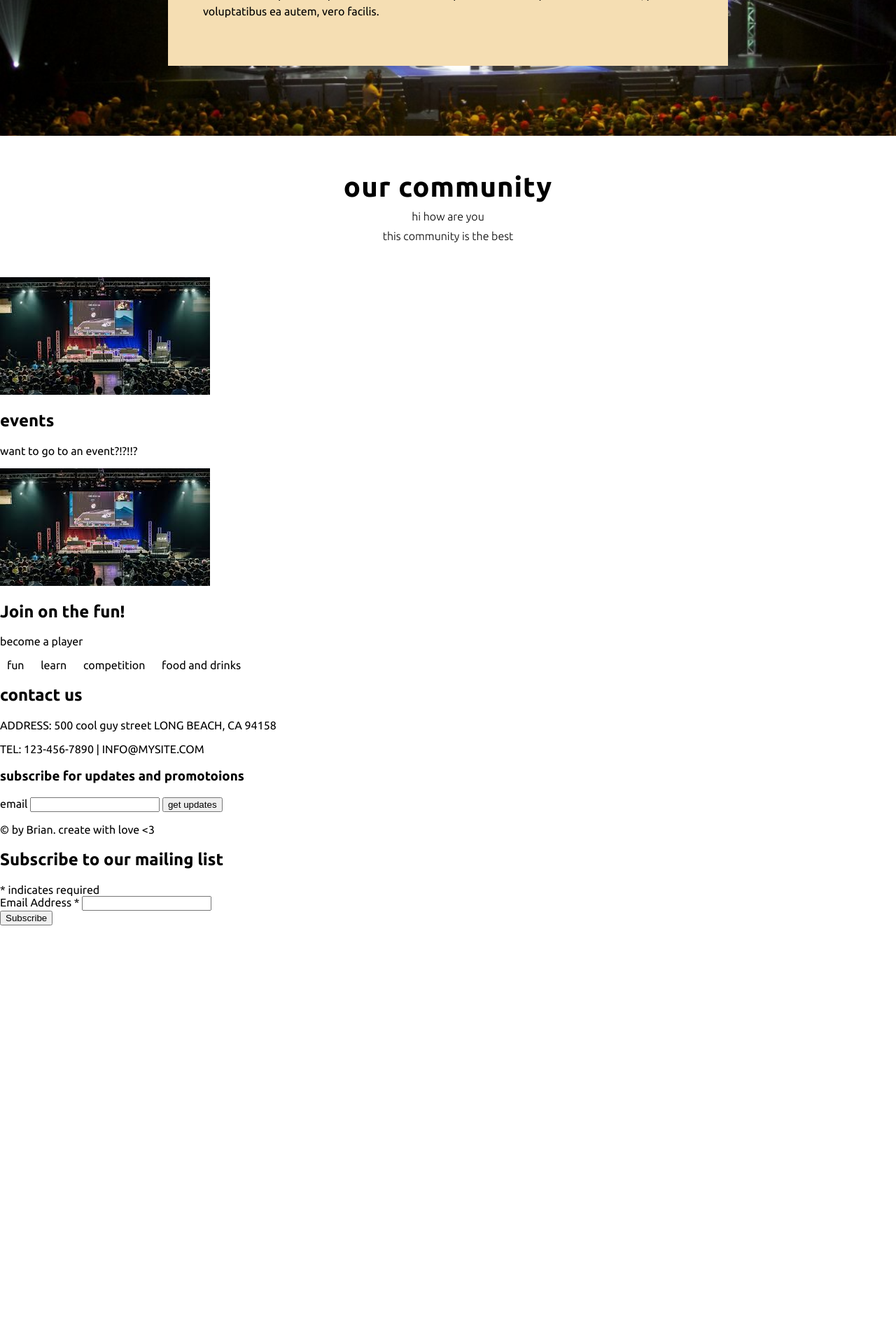
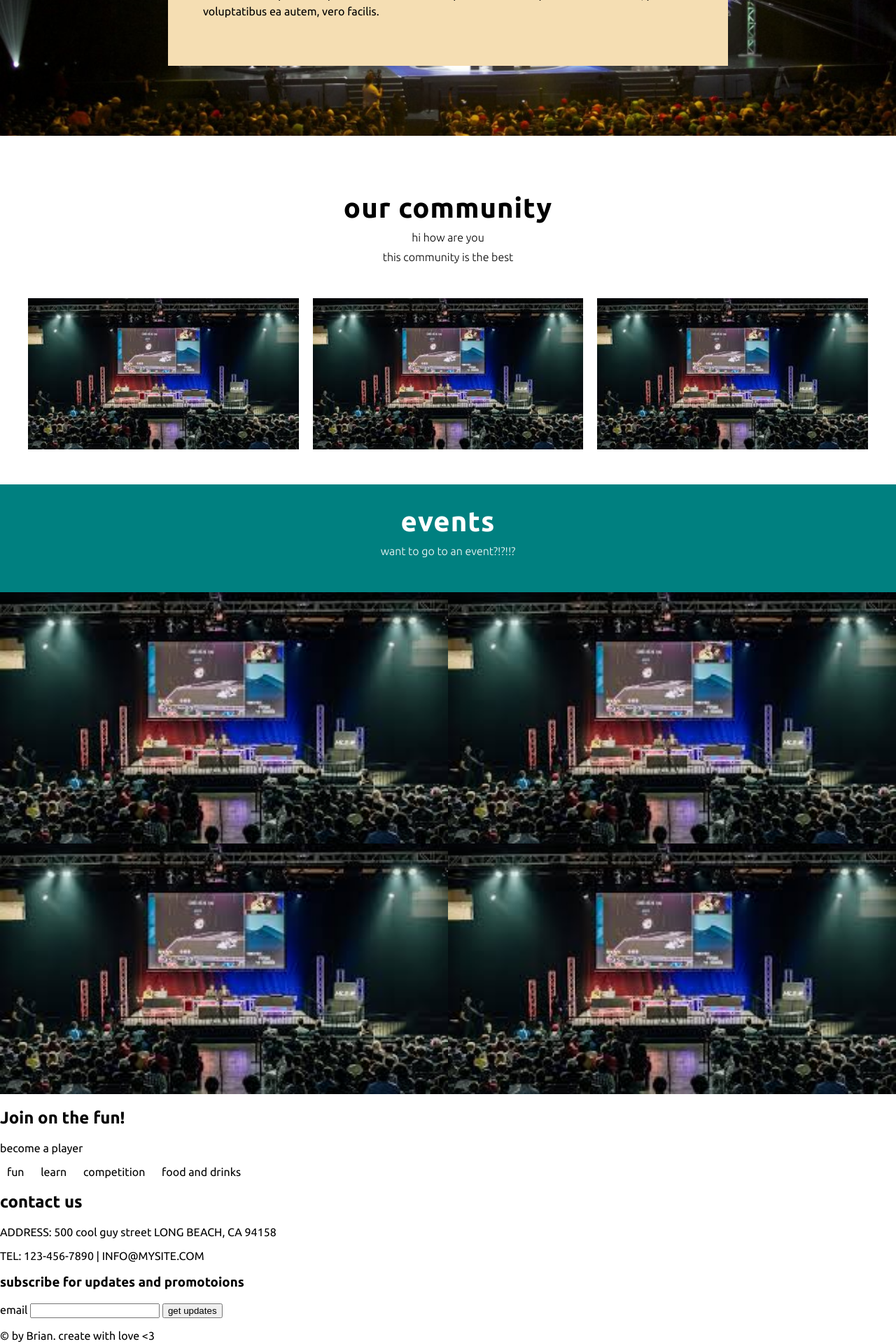
Before and after one commit to colorlessenergy/smash-community, a Jekyll site: the page built from index.html, in a window 1280 px wide. Shown: the part 1185-3105 px from the top of the page at 70% size. Built offline with Jekyll 4.4.1, drawn with Linux system fonts in a browser that asks for light colours; before the commit the page ends 2507 px from its top, so only the background shows below that.

Commit message:
add event section

```diff
--- a/index.html
+++ b/index.html
@@ -22,16 +22,22 @@ layout: default
   </div>
 
   <!-- add carousel right here -->
-  <div>
+  <div class="carousel">
+    <img src="{{ site.baseurl }}/img/smash-event.jpeg" alt="smash event">
+    <img src="{{ site.baseurl }}/img/smash-event.jpeg" alt="smash event">
     <img src="{{ site.baseurl }}/img/smash-event.jpeg" alt="smash event">
   </div>
 </section>
-<section>
-  <h2>events</h2>
-  <p> want to go to an event?!?!!?</p>
-
-  <div>
-      <img src="{{ site.baseurl }}/img/smash-event.jpeg" alt="smash event">
+<section class="events">
+  <div class="subtitle subtitle--color">
+    <h2 class="subtitle__head">events</h2>
+    <p class="subtitle__content">want to go to an event?!?!!?</p>
+  </div>
+  <div class="gallery">
+      <img class="gallery__img" src="{{ site.baseurl }}/img/smash-event.jpeg" alt="smash event">
+      <img class="gallery__img" src="{{ site.baseurl }}/img/smash-event.jpeg" alt="smash event">
+      <img class="gallery__img" src="{{ site.baseurl }}/img/smash-event.jpeg" alt="smash event">
+      <img class="gallery__img" src="{{ site.baseurl }}/img/smash-event.jpeg" alt="smash event">
   </div>
 </section>
 <section>
```
Also changed, not shown: css/layout.css (+34 -0 lines), css/module.css (+8 -0 lines), 4 other files.
